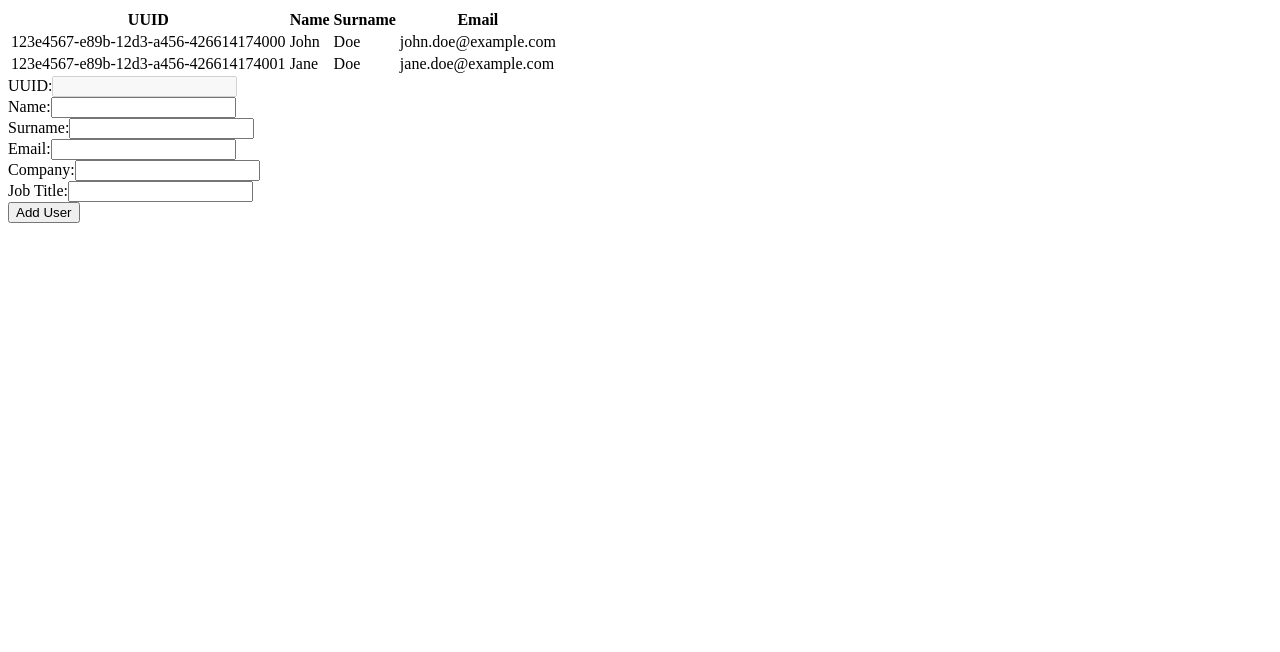
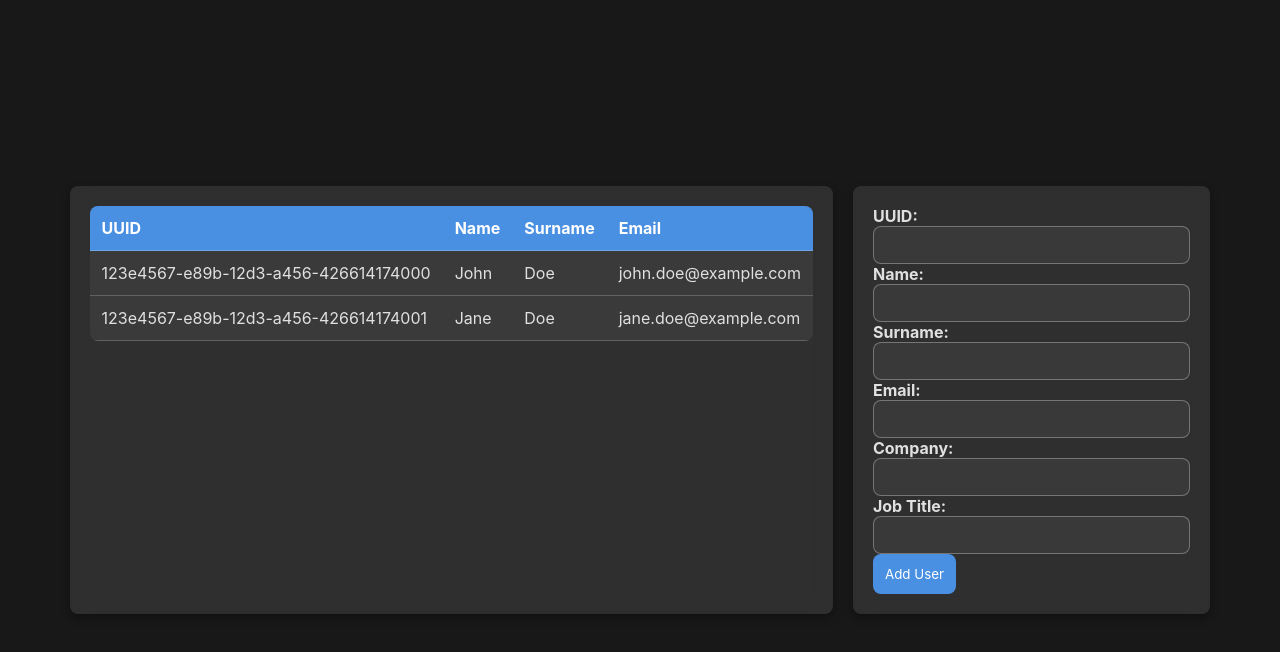
Before and after one commit to idncod/fe-preqin, a React app: page / in a window 1280 px wide. Shown: the top 652 px of the page. Built offline with nearby package versions, Linux system fonts and the light colour scheme; the HTML template or start-up script is replaced by a standard one.

Commit message:
add global styles & local styles for components Table and Form

```diff
--- a/package.json
+++ b/package.json
@@ -12,6 +12,7 @@
     "preview": "rsbuild preview"
   },
   "dependencies": {
+    "@rsbuild/plugin-sass": "^1.2.2",
     "react": "^19.0.0",
     "react-dom": "^19.0.0",
     "sass": "^1.85.1"
--- a/rsbuild.config.ts
+++ b/rsbuild.config.ts
@@ -1,6 +1,8 @@
 import { defineConfig } from '@rsbuild/core';
 import { pluginReact } from '@rsbuild/plugin-react';
+import { pluginSass } from "@rsbuild/plugin-sass";
+
 
 export default defineConfig({
-  plugins: [pluginReact()],
+  plugins: [pluginReact(), pluginSass()],
 });
--- a/src/App.tsx
+++ b/src/App.tsx
@@ -1,6 +1,7 @@
 import React, { useState } from "react";
 import UserTable from "./components/users/UserTable/UserTable";
 import UserForm from "./components/users/UserForm/UserForm";
+import "./globals.scss";
 
 interface User {
     uuid: string;
--- /dev/null
+++ b/src/components/users/UserForm/UserForm.module.scss
@@ -0,0 +1,41 @@
+@import "../../../styles/variables.scss";
+
+.form {
+  display: flex;
+  flex-direction: column;
+  gap: 10px;
+}
+
+label {
+  font-weight: bold;
+  color: $text-color;
+}
+
+input {
+  width: 100%;
+  padding: 10px;
+  border: 1px solid rgba(255, 255, 255, 0.3);
+  background: rgba(255, 255, 255, 0.05);
+  color: white;
+  border-radius: $border-radius;
+  transition: $transition;
+
+  &:focus {
+    border-color: $primary-color;
+    outline: none;
+  }
+}
+
+button {
+  padding: 12px;
+  background: $primary-color;
+  color: white;
+  border: none;
+  border-radius: $border-radius;
+  cursor: pointer;
+  transition: $transition;
+
+  &:hover {
+    background: darken($primary-color, 10%);
+  }
+}
--- a/src/components/users/UserForm/UserForm.tsx
+++ b/src/components/users/UserForm/UserForm.tsx
@@ -1,5 +1,5 @@
 import React, { useState } from "react";
-
+import styles from "./UserForm.module.scss";
 
 
 const UserForm: React.FC = () => {
@@ -15,7 +15,7 @@ const UserForm: React.FC = () => {
     };
 
     return (
-        <div>
+        <div className={styles.formContainer}>
             <form onSubmit={handleSubmit}>
                 <div>
                     <label>UUID:</label>
--- /dev/null
+++ b/src/components/users/UserTable/UserTable.module.scss
@@ -0,0 +1,26 @@
+@import "../../../styles/variables.scss";
+
+.table {
+  width: 100%;
+  border-collapse: collapse;
+  background: rgba(255, 255, 255, 0.05);
+  border-radius: $border-radius;
+  overflow: hidden;
+}
+
+th, td {
+  padding: 12px;
+  border-bottom: 1px solid rgba(255, 255, 255, 0.2);
+  text-align: left;
+}
+
+th {
+  background: $primary-color;
+  color: white;
+  font-weight: bold;
+}
+
+tr:hover {
+  background: rgba(255, 255, 255, 0.1);
+  transition: $transition;
+}
--- a/src/components/users/UserTable/UserTable.tsx
+++ b/src/components/users/UserTable/UserTable.tsx
@@ -1,4 +1,5 @@
 import React from "react";
+import styles from "./UserTable.module.scss";
 
 interface User {
     uuid: string;
@@ -13,8 +14,8 @@ interface TableProps {
 
 const UserTable: React.FC<TableProps> = ({ users }) => {
     return (
-        <div>
-            <table>
+        <div className={styles.tableContainer}>
+            <table className={styles.table}>
                 <thead>
                 <tr>
                     <th>UUID</th>
--- /dev/null
+++ b/src/globals.scss
@@ -0,0 +1,32 @@
+@import "./styles/variables.scss";
+
+* {
+  margin: 0;
+  padding: 0;
+  box-sizing: border-box;
+  font-family: "Inter", sans-serif;
+}
+
+body {
+  background-color: $background-color;
+  color: $text-color;
+  display: flex;
+  justify-content: center;
+  align-items: center;
+  height: 100vh;
+}
+
+.container {
+  display: flex;
+  gap: 20px;
+  padding: 20px;
+  max-width: 1200px;
+}
+
+.card {
+  background: rgba(255, 255, 255, 0.1);
+  border-radius: $border-radius;
+  padding: 20px;
+  backdrop-filter: blur(10px);
+  box-shadow: 0 4px 10px rgba(0, 0, 0, 0.3);
+}
--- /dev/null
+++ b/src/styles/variables.scss
@@ -0,0 +1,6 @@
+$primary-color: #4a90e2;
+$secondary-color: #f5f7fa;
+$background-color: #181818;
+$text-color: #e0e0e0;
+$border-radius: 8px;
+$transition: all 0.3s ease-in-out;
```
Also changed, not shown: 1 other file (tests, documents, lock files or other folders).
